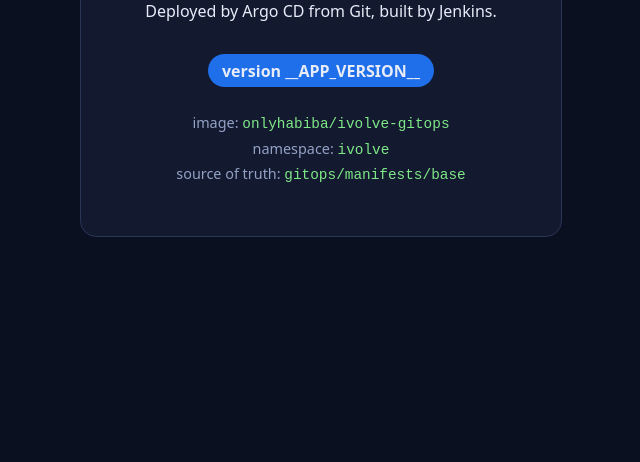
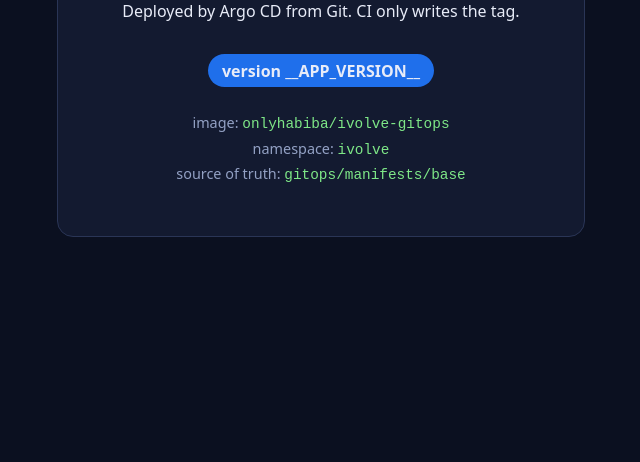
Before and after one commit to whabeba/IvolVe-Tasks, a plain HTML site: page gitops/app/index.html in a window 1280 px wide. Shown: the part 338-800 px from the top of the page, without its empty margins (319-959 px from the left). Drawn offline with Linux system fonts and the light colour scheme.

Commit message:
docs(gitops): evidence screenshots + neutral app tagline [skip ci]

```diff
--- a/gitops/app/index.html
+++ b/gitops/app/index.html
@@ -18,7 +18,7 @@
 <body>
   <main class="card">
     <h1>iVolve &mdash; GitOps</h1>
-    <p>Deployed by Argo CD from Git, built by Jenkins.</p>
+    <p>Deployed by Argo CD from Git. CI only writes the tag.</p>
     <div class="tag">version __APP_VERSION__</div>
     <div class="meta">
       image: <code>onlyhabiba/ivolve-gitops</code><br />
```
Also changed, not shown: gitops/README.md, gitops/screenshots/01-application-list.jpg (added), gitops/screenshots/02-application-synced-healthy.jpg (added), gitops/screenshots/03-application-running.jpg (added), gitops/screenshots/04-appproject-source.jpg (added), gitops/screenshots/05-appproject-destinations.jpg (added).
